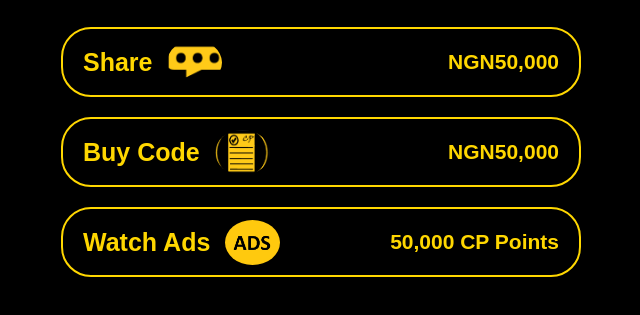
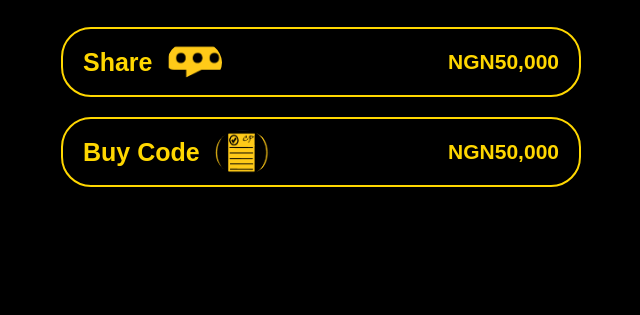
Before and after one commit to mrmarvel-e/cryptpay, a website: page cryptpaygoals.html in a window 1280 px wide. Shown: the part 403-718 px from the top of the page, without its empty margins (319-959 px from the left). Drawn offline with Linux system fonts and the light colour scheme; no server answers.

Commit message:
Update cryptpaygoals.html

```diff
--- a/cryptpaygoals.html
+++ b/cryptpaygoals.html
@@ -12,7 +12,6 @@
 <meta
 name="viewport"
 content="width=device-width, initial-scale=1.0"
-
 >
 
 <title>CP Goals</title>
@@ -225,6 +224,26 @@ content="width=device-width, initial-scale=1.0"
     }
 
 
+    /* ADSENSE */
+
+    .ad-container {
+        width: 100%;
+        margin-top: 30px;
+        margin-bottom: 20px;
+
+        text-align: center;
+
+        overflow: hidden;
+    }
+
+
+    .adsbygoogle {
+        display: block;
+        width: 100%;
+        min-height: 100px;
+    }
+
+
     /* PHONE */
 
     @media (max-width: 500px) {
@@ -345,6 +364,7 @@ content="width=device-width, initial-scale=1.0"
 
 </a>
 
+
 <!-- GOAL INTRODUCTION -->
 
 <div class="goal-intro">
@@ -360,6 +380,7 @@ content="width=device-width, initial-scale=1.0"
 </b>
 
 </div>
+
 
 <!-- REWARDS -->
 
@@ -426,39 +447,26 @@ content="width=device-width, initial-scale=1.0"
 </button>
 
 
-<!-- WATCH ADS -->
-
-<button
-    class="reward-button"
-    id="watchAdsButton"
-    type="button"
-    onclick="startWatchAds()"
->
-
-    <div class="reward-left">
-
-        <h2>
-            Watch Ads
-        </h2>
-
-        <img
-            src="cryptpayads.png"
-            alt="Watch Ads"
-        >
-
-    </div>
+</div>
 
 
-    <b class="amount">
-        50,000 CP Points
-    </b>
+<!-- ADSENSE AD -->
 
-</button>
+<div class="ad-container">
+
+    <ins
+        class="adsbygoogle"
+        data-ad-client="ca-pub-1546729568940222"
+        data-ad-slot="YOUR_AD_SLOT_ID"
+        data-ad-format="auto"
+        data-full-width-responsive="true"
+    ></ins>
+
+</div>
 
 
 </div>
 
-</div>
 
 <script>
 
@@ -500,13 +508,9 @@ async function claimGoal(goal) {
             ? document.getElementById(
                 "shareButton"
             )
-            : goal === "buycode"
-                ? document.getElementById(
-                    "buyCodeButton"
-                )
-                : document.getElementById(
-                    "watchAdsButton"
-                );
+            : document.getElementById(
+                "buyCodeButton"
+            );
 
 
     if (button.disabled) {
@@ -560,19 +564,6 @@ async function claimGoal(goal) {
             );
 
 
-            /*
-             * IMPORTANT:
-             *
-             * The Buy Code button is
-             * re-enabled after a failed
-             * claim.
-             *
-             * This allows the server to
-             * check again when the user
-             * later obtains another
-             * eligible code.
-             */
-
             button.disabled = false;
 
             return;
@@ -607,30 +598,11 @@ async function claimGoal(goal) {
          *
          * The server checks each purchased
          * CP code individually.
-         *
-         * Therefore, after another eligible
-         * code exists, the user can click
-         * this button again.
          */
 
         if (goal === "buycode") {
 
             button.disabled = false;
-
-        }
-
-
-        /*
-         * WATCH ADS:
-         *
-         * This remains a one-time goal
-         * according to the current server
-         * implementation.
-         */
-
-        if (goal === "watchads") {
-
-            button.disabled = true;
 
         }
 
@@ -651,110 +623,6 @@ async function claimGoal(goal) {
 
 
         button.disabled = false;
-
-    }
-
-}
-
-
-
-/* =========================================
-   START WATCH ADS
-========================================= */
-
-async function startWatchAds() {
-
-    const button =
-        document.getElementById(
-            "watchAdsButton"
-        );
-
-
-    if (button.disabled) {
-
-        return;
-
-    }
-
-
-    try {
-
-        const response =
-            await fetch(
-                "/ad-progress"
-            );
-
-
-        const result =
-            await response.json();
-
-
-        if (
-            !response.ok ||
-            !result.success
-        ) {
-
-            showNotification(
-                "Unable to check ad progress."
-            );
-
-            return;
-
-        }
-
-
-        if (result.claimed) {
-
-            button.disabled = true;
-
-            return;
-
-        }
-
-
-        if (result.adsWatched >= 2) {
-
-            await claimGoal(
-                "watchads"
-            );
-
-            return;
-
-        }
-
-
-        showNotification(
-
-            "Watch 2 rewarded ads to receive 50,000 CP Points."
-
-        );
-
-
-        /*
-           The actual Google rewarded-ad
-           presentation must be connected
-           here using the supported Google
-           rewarded-ad implementation.
-
-           Do NOT simply increase the
-           counter from this browser code.
-        */
-
-
-    }
-
-
-    catch (error) {
-
-        console.error(
-            "Ad progress error:",
-            error
-        );
-
-
-        showNotification(
-            "Unable to start the ad reward."
-        );
 
     }
 
@@ -894,8 +762,6 @@ async function checkClaimedGoals() {
         /*
          * BUY CODE
          *
-         * IMPORTANT:
-         *
          * Do NOT disable this button
          * based on "buycode" appearing
          * in goal_claims.
@@ -904,31 +770,10 @@ async function checkClaimedGoals() {
          * CP code's buycode_claimed value
          * separately.
          *
-         * Therefore this button must remain
-         * available so another purchased
-         * code can be used for another
-         * reward.
+         * Therefore this button remains
+         * available for another eligible
+         * purchased CP code.
          */
-
-
-        /*
-         * WATCH ADS
-         *
-         * Keep the existing one-time
-         * behavior.
-         */
-
-        if (
-            result.claimed.includes(
-                "watchads"
-            )
-        ) {
-
-            document.getElementById(
-                "watchAdsButton"
-            ).disabled = true;
-
-        }
 
     }
 
@@ -941,6 +786,31 @@ async function checkClaimedGoals() {
         );
 
     }
+
+}
+
+
+
+/* =========================================
+   LOAD ADSENSE AD
+========================================= */
+
+try {
+
+    (
+        adsbygoogle =
+        window.adsbygoogle ||
+        []
+    ).push({});
+
+}
+
+catch (error) {
+
+    console.error(
+        "AdSense error:",
+        error
+    );
 
 }
 
```
